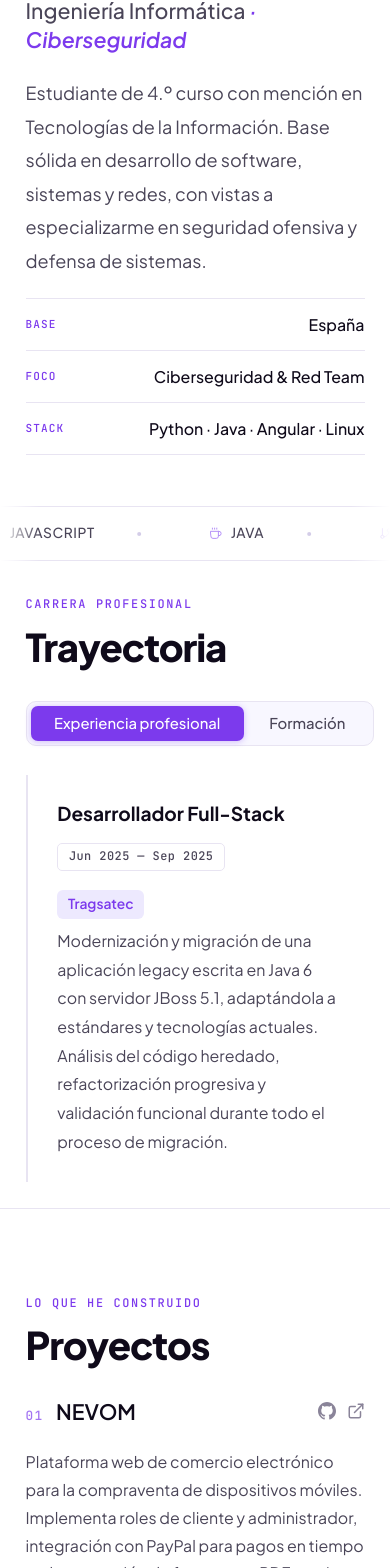
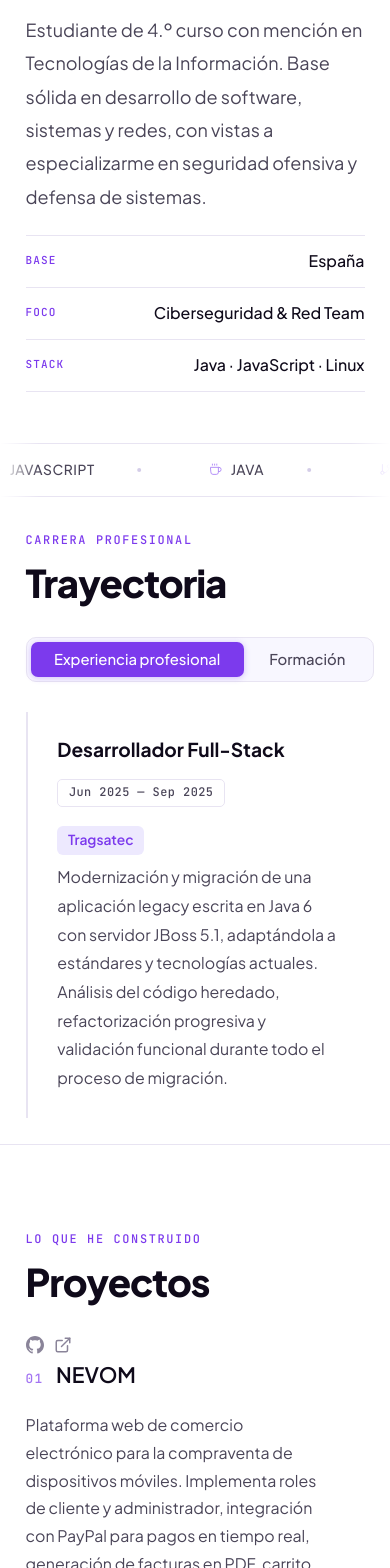
Before and after one commit to vvvalero/portfolio-valentinValero, an Angular app: page / in a window 390 px wide. Shown: the part 421-1989 px from the top of the page. Built offline with nearby package versions, Linux system fonts and the light colour scheme.

Commit message:
Mas mejoras en el estilo

```diff
--- a/src/app/components/contact/contact.html
+++ b/src/app/components/contact/contact.html
@@ -8,7 +8,6 @@
 
     <div class="contact-right">
       <p class="contact-sub">
-        Disponible para nuevas oportunidades y colaboraciones.
         Si mi perfil te encaja, escríbeme.
       </p>
 
--- a/src/app/components/hero/hero.html
+++ b/src/app/components/hero/hero.html
@@ -2,7 +2,6 @@
   <div class="container hero-grid">
     <!-- Left: Name + CTA -->
     <div class="hero-left">
-      <span class="hero-eyebrow section-label">— Disponible para nuevas oportunidades</span>
 
       <h1 class="hero-name">
         <span class="hero-name-line">Valentín</span>
@@ -36,7 +35,7 @@
         </div>
         <div class="hero-meta-item">
           <dt>Stack</dt>
-          <dd>Python · Java · Angular · Linux</dd>
+          <dd>Java · JavaScript · Linux</dd>
         </div>
       </dl>
     </div>
--- a/src/app/components/navbar/navbar.scss
+++ b/src/app/components/navbar/navbar.scss
@@ -4,14 +4,16 @@
   left: 0;
   right: 0;
   z-index: 100;
-  transition: background-color 0.3s, backdrop-filter 0.3s, border-color 0.3s;
+  transition: background-color 0.35s ease, backdrop-filter 0.35s ease,
+              box-shadow 0.35s ease, border-color 0.35s ease;
   border-bottom: 1px solid transparent;
 
   &.scrolled {
-    background-color: rgba(255, 255, 255, 0.88);
-    backdrop-filter: blur(14px);
-    -webkit-backdrop-filter: blur(14px);
-    border-bottom-color: var(--border);
+    background-color: rgba(255, 255, 255, 0.6);
+    backdrop-filter: blur(20px) saturate(180%);
+    -webkit-backdrop-filter: blur(20px) saturate(180%);
+    border-bottom-color: rgba(232, 228, 242, 0.6);
+    box-shadow: 0 4px 24px rgba(124, 58, 237, 0.06), 0 1px 0 rgba(255,255,255,0.8) inset;
   }
 }
 
--- a/src/app/components/projects/projects.html
+++ b/src/app/components/projects/projects.html
@@ -9,8 +9,6 @@
 
         <div class="project-content">
           <div class="project-header">
-            <span class="project-number">{{ padId(project.id) }}</span>
-            <h3 class="project-name">{{ project.name }}</h3>
             <div class="project-external">
               @if (project.github) {
                 <a [href]="project.github" target="_blank" rel="noopener" aria-label="Ver código en GitHub" class="project-link">
@@ -28,6 +26,10 @@
                   </svg>
                 </a>
               }
+            </div>
+            <div class="project-title-row">
+              <span class="project-number">{{ padId(project.id) }}</span>
+              <h3 class="project-name">{{ project.name }}</h3>
             </div>
           </div>
 
--- a/src/app/components/projects/projects.scss
+++ b/src/app/components/projects/projects.scss
@@ -17,7 +17,7 @@
   align-items: flex-start;
   gap: 4rem;
 
-  &:nth-child(even) {
+  &:nth-child(odd) {
     flex-direction: row-reverse;
   }
 
@@ -40,9 +40,14 @@
 
 .project-header {
   display: flex;
+  flex-direction: column;
+  gap: 0.5rem;
+}
+
+.project-title-row {
+  display: flex;
   align-items: baseline;
   gap: 0.75rem;
-  flex-wrap: wrap;
 }
 
 .project-number {
@@ -85,7 +90,6 @@
   align-items: center;
   gap: 0.625rem;
   flex-shrink: 0;
-  margin-left: auto;
 }
 
 .project-link {
@@ -121,8 +125,8 @@
   width: 100%;
   height: auto;
   display: block;
+  opacity: 0.9;
   transition: opacity 0.3s;
-  opacity: 0.9;
 
   .project-item:hover & {
     opacity: 1;
@@ -134,6 +138,7 @@
   color: var(--text-muted);
   line-height: 1.75;
   margin: 0;
+  max-width: 88%;
 }
 
 .project-tech {
@@ -168,14 +173,8 @@
   }
 
   .project-item,
-  .project-item:nth-child(even) {
+  .project-item:nth-child(odd) {
     flex-direction: column;
-    gap: 1.75rem;
-  }
-
-  .project-preview {
-    width: 100%;
-    flex: unset;
   }
 
   .project-name {
--- a/src/app/components/projects/projects.ts
+++ b/src/app/components/projects/projects.ts
@@ -43,12 +43,13 @@ export class Projects {
     },
     {
       id: 3,
-      name: 'Portfolio Personal',
+      name: 'TaskFlow',
       description:
-        'Este mismo portfolio, construido con Angular 21 y SSR. Componentes standalone, diseño sin librerías de UI externas, animaciones en CSS puro e IntersectionObserver para navegación activa.',
-      tech: ['Angular 21', 'TypeScript', 'SCSS', 'SSR'],
-      image: '/img/portfolio.png',
-      github: 'https://github.com/vvvalero',
+        'Gestor de tareas con funcionalidades avanzadas: subtareas con barra de progreso, etiquetas personalizadas con colores, drag & drop para reordenar, modo oscuro, fechas de vencimiento, exportación/importación en JSON y persistencia en localStorage.',
+      tech: ['React 18', 'Material UI', 'Vite', 'Context API', 'Drag & Drop'],
+      image: '/img/taskflow-preview.png',
+      github: 'https://github.com/vvvalero/taskflow',
+      live: 'https://taskflow-tau-hazel.vercel.app/',
     },
   ];
 }
```
Also changed, not shown: public/img/taskflow-preview.png (added).
